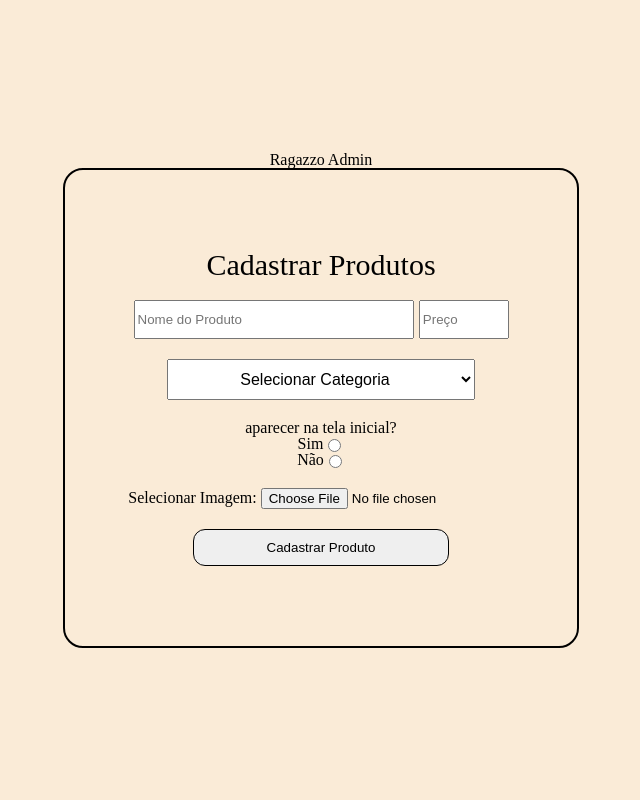
After one commit to cebolapipoca/Ragazzo-Site, a PHP site: the page made by 912382149 Administrador-painel.php in a window 1280 px wide. The commit adds this page. Shown: the whole page, without its empty margins (319-959 px from the left). Run offline with PHP 8.4, Linux system fonts and the light colour scheme.

Commit message:
apenas algumas atualizações

```diff
--- /dev/null
+++ b/912382149 Administrador-painel.php
@@ -0,0 +1,82 @@
+<!DOCTYPE html>
+<html lang="pt-br">
+<head>
+    <meta charset="UTF-8">
+    <meta name="viewport" content="width=device-width, initial-scale=1.0">
+    <title>Admin</title>
+    <link rel="stylesheet" href="styles/admin.css">
+    <link rel="stylesheet" href="styles/reset.css">
+</head>
+<body>
+
+    <?php
+
+     $conexao = mysqli_connect('localhost', 'root', '', 'ragazzo', '3306');
+
+        $NomeProduto = $_POST["NomeProduto"]?? "";
+        $PrecoProduto = $_POST["PrecoProduto"]?? "";
+        $CategoriaProduto = $_POST["CategoriaProduto"]?? "";
+        $InputEscolher = $_POST["EscolhaInput"]?? "";
+        $ImagemProduto = $_FILES['ImagemProduto']?? "";
+
+        $ImagemName = $ImagemProduto['name']?? "";
+
+        if($_POST)
+        {
+
+            mysqli_query($conexao, "INSERT INTO produtos(Nome, Categoria, preco, destaque, imagem) VALUES('$NomeProduto', '$CategoriaProduto', '$PrecoProduto' , '$InputEscolher', '$ImagemName')");
+
+            move_uploaded_file($ImagemProduto['tmp_name'], 'imagens/produtos/' . $ImagemProduto['name']) ;
+        }
+
+    ?>
+
+
+    <h1>Ragazzo Admin</h1>
+
+    <form action="<?php $_SERVER["PHP_SELF"] ?>" class="form" method="post" enctype="multipart/form-data">
+        <fieldset class="fieldset">
+            <h1>Cadastrar Produtos</h1>
+
+            <div class="form-fieldset-div1">
+                <input type="text" name="NomeProduto" id="NomeProduto" placeholder="Nome do Produto">
+                <input type="text" name="PrecoProduto" id="PrecoProduto" placeholder="Preço">
+             </div>
+
+             <select name="CategoriaProduto" id="CategoriaProduto">
+                <option value="Selecionar Categoria">Selecionar Categoria</option>
+                <option value="frete gratis">frete gratis</option>
+                <option value="combos">combos</option>
+                <option value="pizzas">pizzas</option>
+                <option value="massas">massas</option>
+                <option value="pratos">pratos</option>
+                <option value="coxinhas">coxinhas</option>
+                <option value="salgados">salgados</option>
+                <option value="sobremesas">sobremesas</option>
+                <option value="bebidas">bebidas</option>
+                <option value="kit ragazzo">kit ragazzo</option>
+                <option value="congelados">congelados</option>
+             </select>
+
+              <div class="destacar-produto">
+                <h2>aparecer na tela inicial?</h2>
+
+                    <div>
+                        <label for="">Sim</label>
+                        <input type="radio" name="EscolhaInput" id="radio1" value="1">
+                    </div>
+
+                    <div>
+                        <label for="">Não</label>
+                        <input type="radio" name="EscolhaInput" id="radio2" value="0">
+                    </div>
+              </div>
+
+
+              <div> <label for="">Selecionar Imagem:</label>  <input type="file" name="ImagemProduto" id="ImagemProduto1"></div>
+
+              <button>Cadastrar Produto</button>
+        </fieldset>
+    </form>
+</body>
+</html>
--- a/index.php
+++ b/index.php
@@ -142,6 +142,10 @@
                 'imagem' => "imagens/produtos/produto18.png"
             ],
         ];
+
+        include_once "RagazzoProdutosClass.php";
+
+        $novoProduto = new Produto();
     ?>
 
     <menu>
--- /dev/null
+++ b/styles/admin.css
@@ -0,0 +1,83 @@
+
+body {
+    background-color: antiquewhite;
+    width: 100%;
+    display: flex;
+    flex-direction: column;
+    justify-content: center;
+    align-items: center;
+    border: 1px solid;
+    height: 100vh;
+}
+
+
+.form {
+    width: 40%;
+    display: flex;
+    flex-direction: column;
+    justify-content: center;
+    align-items: center;
+    height: 60%;
+}
+
+.fieldset {
+    display: flex;
+    flex-direction: column;
+    width: 100%;
+    border: 2px solid;
+    justify-content: center;
+    align-items: center;
+    height: 100%;
+    gap: 20px;
+    border-radius: 20px;
+}
+
+h1 {
+    text-align: center;
+}
+
+.form-fieldset-div1 {
+    display: flex;
+    gap: 5px;
+}
+
+#NomeProduto {
+    width: 100%;
+    padding-top: 10px;
+    padding-bottom: 10px;
+}
+
+#PrecoProduto {
+    width: 30%;
+}
+
+fieldset h1 {
+    font-size: 30px;
+}
+
+fieldset select {
+    width: 60%;
+    text-align: center;
+    padding-top: 10px;
+    padding-bottom: 10px;
+    font-size: 16px;
+}
+
+.destacar-produto div {
+    display: flex;
+    align-items: center;
+    justify-content: center;
+}
+
+fieldset button {
+    padding-top: 10px;
+    padding-bottom: 10px;
+    width: 50%;
+    border-radius: 12px;
+    border: 1px solid;
+}
+
+fieldset button:hover {
+    background-color: rgb(175, 178, 180);
+    cursor: pointer;
+}
```
Also changed, not shown: RagazzoProdutosClass.php (added, +29 -0 lines), imagens/produtos/coxinha.png (added).
